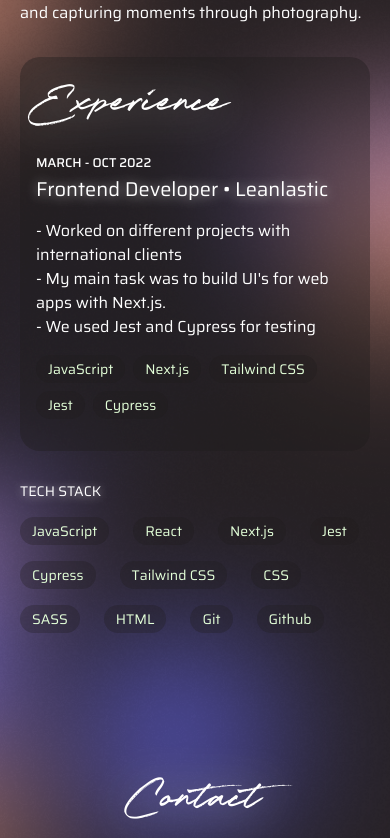
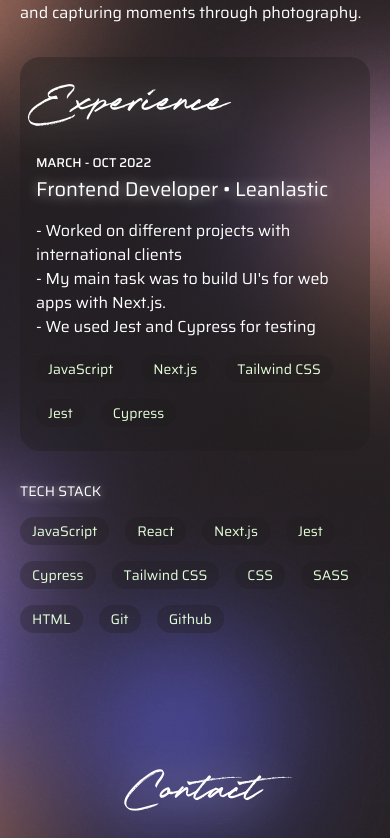
Before and after one commit to lillae/nextjs-portfolio-v2, a Next.js app: page / in a window 390 px wide. Shown: the part 2071-2909 px from the top of the page. Built offline with nearby package versions, Linux system fonts and the light colour scheme.

Commit message:
fixed tag margins

```diff
--- a/src/components/about/about-component.js
+++ b/src/components/about/about-component.js
@@ -35,7 +35,7 @@ const About = ({ strings }) => {
 													<p key={index}>{text}</p>
 												))}
 											</div>
-											<div className='flex flex-wrap lg:space-x-4'>
+											<div className='flex flex-wrap gap-4'>
 												{stack.map(({ name }, index) => (
 													<StackTag key={index}>{name}</StackTag>
 												))}
@@ -47,7 +47,7 @@ const About = ({ strings }) => {
 						</div>
 						<div className='mt-8 max-w-full lg:max-w-[500px] w-full space-y-4 '>
 							<TitleThree className=''>{title_2}</TitleThree>
-							<div className='flex flex-wrap  gap-x-4 gap-y-2'>
+							<div className='flex flex-wrap  gap-4'>
 								{stack.map(({ name }, index) => (
 									<StackTag key={index}>{name}</StackTag>
 								))}
--- a/src/components/icons-tags/stack-tag-component.js
+++ b/src/components/icons-tags/stack-tag-component.js
@@ -1,6 +1,6 @@
 const StackTag = ({ children }) => {
 	return (
-		<span className='mr-2 lg:mr-0 mb-2 lg:mb-0 px-3 py-1 bg-layout/30 text-accent text-sm rounded-full '>
+		<span className='px-3 py-1 bg-layout/30 text-accent text-sm rounded-full '>
 			{children}
 		</span>
 	);
```
